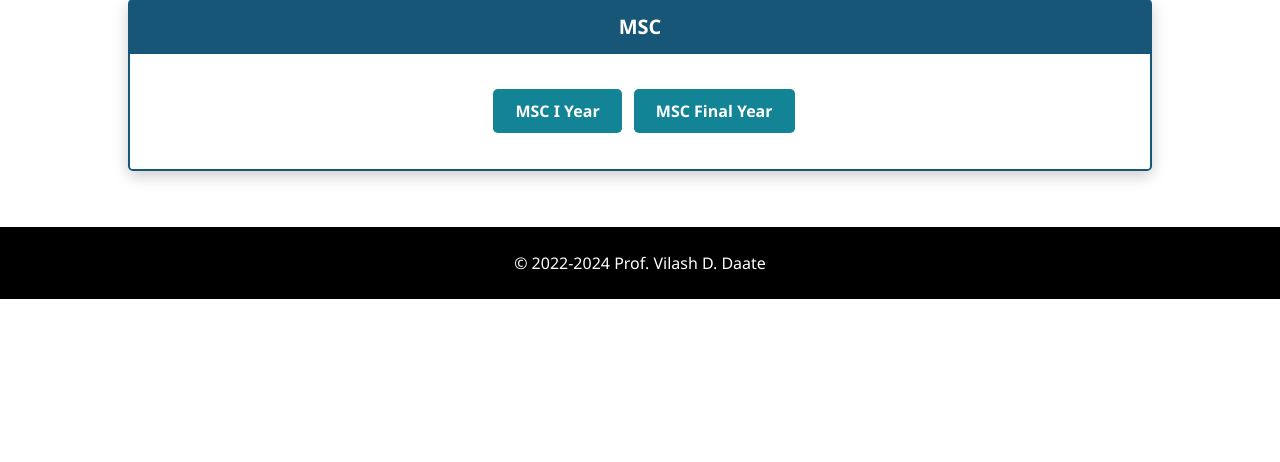
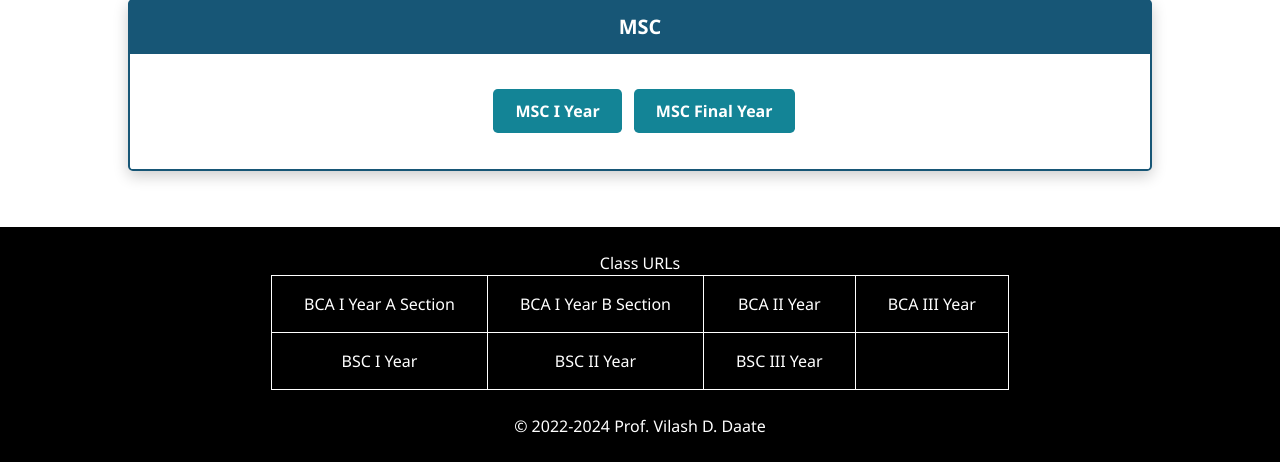
Before and after one commit to vilash99/attendance_project, a Django app: page /classes/ in a window 1280 px wide. Shown: the part 590-1052 px from the top of the page. Before the commit the page ends 889 px from the top, so only its background shows below. Run offline with Django 5.2, Linux system fonts and the light colour scheme; the visitor is signed in with stand-in values (Sample User, id 1); data that the repository does not hold is empty.

Commit message:
two public footer error resolved

```diff
--- a/attendance/admin.py
+++ b/attendance/admin.py
@@ -4,7 +4,7 @@ from .models import Attendance, Entry
 
 class AttendanceAdmin(admin.ModelAdmin):
     list_display = ('att_date', 'subject_name', 'class_name',
-                    'total_students', 'is_active')
+                    'total_students', 'unique_code', 'is_active')
 
 
 class EntryAdmin(admin.ModelAdmin):
--- a/blacklisted/urls.py
+++ b/blacklisted/urls.py
@@ -5,7 +5,7 @@ from .views import BlackListCreateView, remove_blacklist
 app_name = 'blacklisted'
 
 urlpatterns = [
-    path('blacklist_student/<int:entry_id>/<int:std_id>/<int:att_id>',
+    path('blacklist_student/<int:entry_id>/<int:std_id>/<int:att_id>/',
          BlackListCreateView.as_view(), name='blacklist_student'),
     path('remove_blacklist/', remove_blacklist, name='remove_blacklist'),
 ]
--- a/static/css/base.css
+++ b/static/css/base.css
@@ -215,3 +215,14 @@ footer
 .footer a{
   color: var(--clr-white);
 }
+
+.footer-table {
+  border-collapse: collapse;
+  min-width: 300px;
+  margin: auto;
+}
+
+.footer-table tr td {
+  border: 1px solid var(--clr-white);
+  padding: 1rem 2rem;
+}
--- a/templates/_base.html
+++ b/templates/_base.html
@@ -45,6 +45,22 @@
   {% endblock content %}
 
   <footer class="footer">
+    <p class="footer-text">Class URLs</p>
+    <table class="footer-table">
+      <tr>
+        <td><a href="https://bcaattendance.pythonanywhere.com/entry/new/?class=BCA1A">BCA I Year A Section</a></td>
+        <td><a href="https://bcaattendance.pythonanywhere.com/entry/new/?class=BCA1B">BCA I Year B Section</a></td>
+        <td><a href="https://bcaattendance.pythonanywhere.com/entry/new/?class=BCA2">BCA II Year</a></td>
+        <td><a href="https://bcaattendance.pythonanywhere.com/entry/new/?class=BCA3">BCA III Year</a></td>
+      </tr>
+      <tr>
+        <td><a href="https://bcaattendance.pythonanywhere.com/entry/new/?class=BSC1">BSC I Year</a></td>
+        <td><a href="https://bcaattendance.pythonanywhere.com/entry/new/?class=BSC2">BSC II Year</a></td>
+        <td><a href="https://bcaattendance.pythonanywhere.com/entry/new/?class=BSC3">BSC III Year</a></td>
+        <td></td>
+      </tr>
+    </table>
+    <br>
     <p class="footer-text">&copy; 2022-2024 Prof. Vilash D. Daate</p>
   </footer>
 
--- a/templates/attendance/entry_new.html
+++ b/templates/attendance/entry_new.html
@@ -119,10 +119,6 @@ Student Attendance
     </div>
   </section>
 
-  <footer class="footer">
-    <p>&copy; 2022-23 Prof. Vilash D. Daate</p>
-  </footer>
-
   <script type="text/javascript">
     $(document).ready(function () {
       // Show/Hide Change Password container
```
